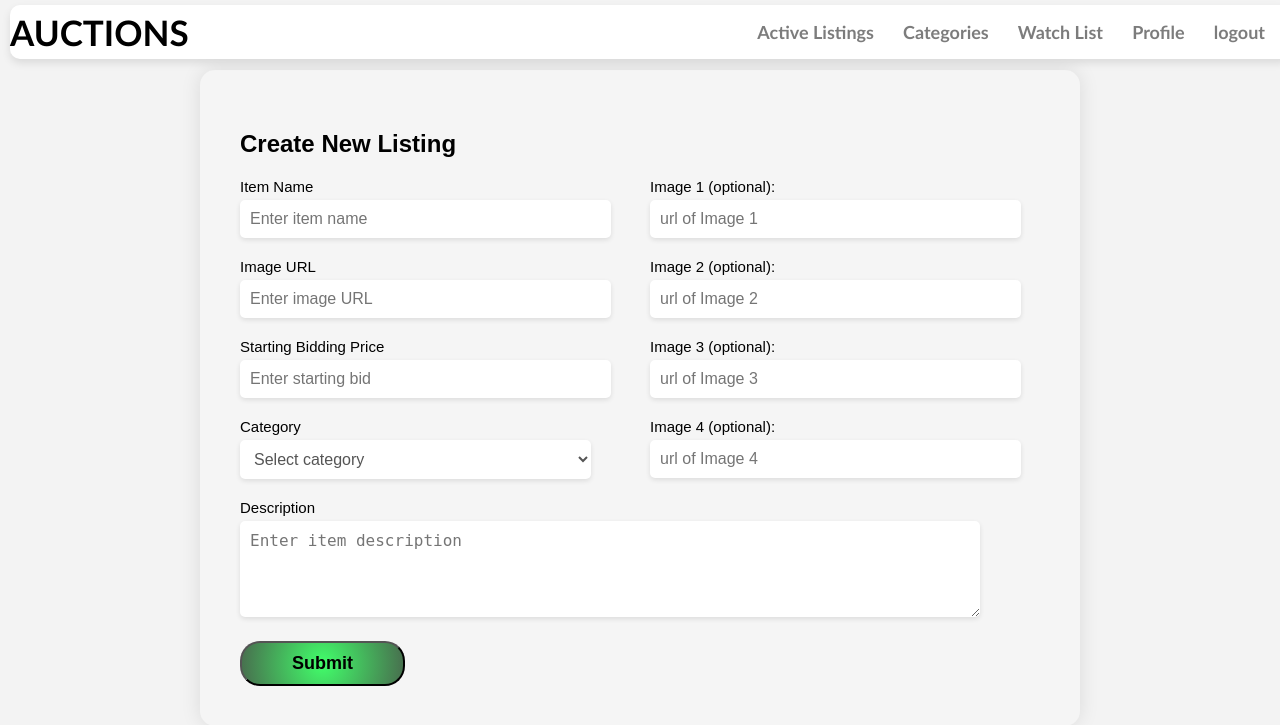
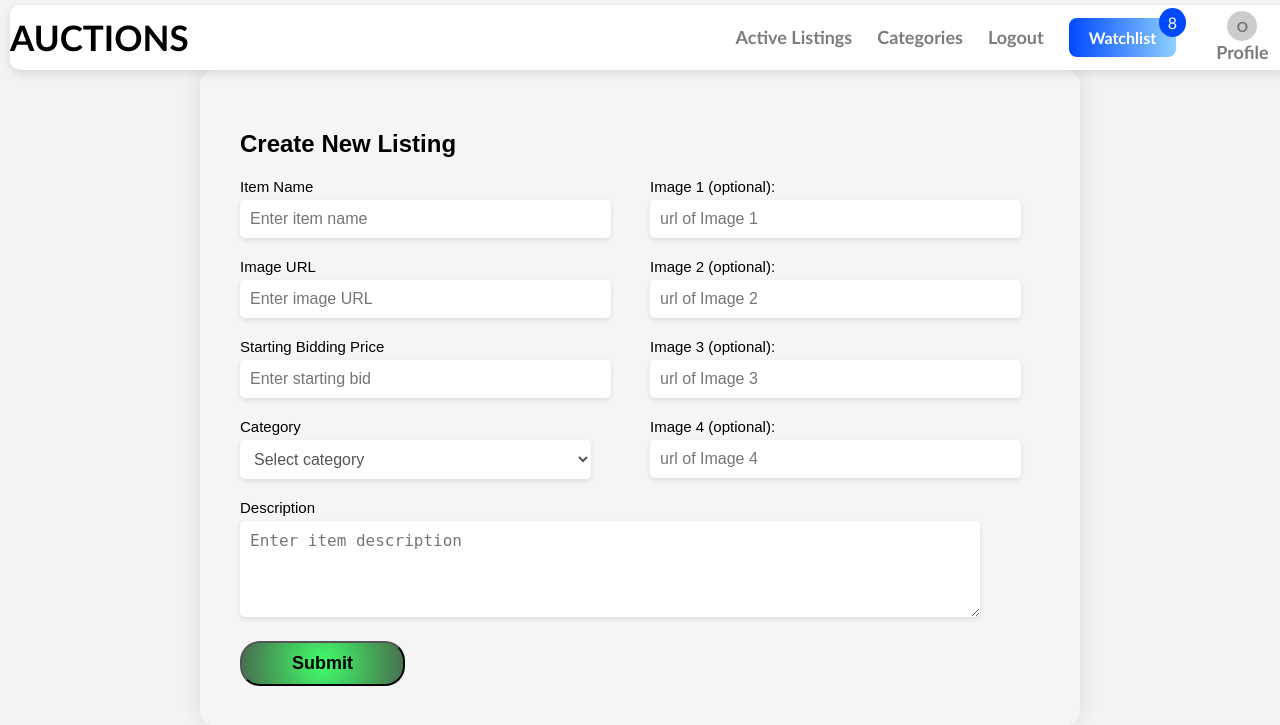
Before and after one commit to om762/Web-Learning, a Django app: page /create_listing in a window 1280 px wide. Shown: the top 725 px of the page. Run offline with Django 5.2, Linux system fonts and the light colour scheme; a user stored in the database is signed in; data comes from the database, SQL or seed files in the repository; both versions use the stored data as it was after the commit.

Commit message:
Profile icon and watchlist button added

```diff
--- a/Projects/commerce/auctions/static/auctions/styles.css
+++ b/Projects/commerce/auctions/static/auctions/styles.css
@@ -17,6 +17,7 @@ body {
     text-decoration: none;
 }
 
+/* Existing navbar styles */
 .navbar {
     position: fixed;
     top: 5px;
@@ -35,6 +36,13 @@ body {
     justify-content: space-between;
 }
 
+.navdiv ul {
+    margin: 0.4em;
+    display: flex;
+    align-items: center;
+
+}
+
 .logo a {
     font-size: 35px;
     font-weight: 600;
@@ -44,6 +52,7 @@ body {
 .nav-item {
     list-style: none;
     display: inline-block;
+    justify-content: center
 }
 
 .nav-item a {
@@ -72,6 +81,62 @@ body {
     font-size: 15px;
 }
 
+.wl-btn {
+    background: linear-gradient(to right, #0049ff, #8ed0ff);
+    color: white;
+    text-decoration: none;
+    margin-right: 40px;
+    padding: 10px 20px;
+    display: inline-block;
+    border-radius: 8px;
+    position: relative;
+    transition: background 0.9s ease; /* Add this line */
+}
+
+.wl-btn:hover {
+    background: linear-gradient(to right, #8ed0ff, #0049ff);
+}
+
+.wl-btn .badge {
+    position: absolute;
+    top: -10px;
+    right: -10px;
+    padding: 5px 9px;
+    border-radius: 50%;
+    background: #0049ff;
+}
+
+
+.profile-div {
+    margin-right: 15px;
+    display: inline-flex;
+    flex-direction: column;
+    align-items: center;
+    justify-content: center;
+}
+
+.profile-avatar {
+    width: 30px;
+    height: 30px;
+    border-radius: 50%;
+    display: flex;
+    justify-content: center;
+    align-items: center;
+    font-size: 14px;
+    color: #777;
+    background-color: #ccc;
+    border-radius: 50%;
+    /* margin-right: 10px; */
+}
+
+.profile-link {
+    position: absolute;
+    top: -100px;
+    color: #000;
+    display: contents;
+    background-color: red;
+    width: fit-content;
+}
 
 .head-div {
     width: fit-content;
@@ -105,6 +170,8 @@ body {
     font-weight: bold;
     justify-self: center;
 }
+
+
 
 .card {
     display: inline-block;
@@ -707,18 +774,15 @@ body {
     margin-bottom: 15px;
 }
 
-.comment-section .comment-avatar {
+.comment-avatar {
     width: 40px;
     height: 40px;
     border-radius: 50%;
-    background-color: #ddd;
     display: flex;
     justify-content: center;
     align-items: center;
     font-size: 15px;
     color: #777;
-    width: 40px;
-    height: 40px;
     background-color: #ccc;
     border-radius: 50%;
     margin-right: 10px;
@@ -802,4 +866,10 @@ body {
         flex-direction: column;
         justify-content: center;
     }
+    .navdiv {
+        flex-direction: column;
+    }
+    .nav-item {
+        display: inline-flex;
+    }
 }
--- a/Projects/commerce/auctions/templates/auctions/layout.html
+++ b/Projects/commerce/auctions/templates/auctions/layout.html
@@ -22,11 +22,21 @@
                     <a href="{% url 'categories' %}">Categories</a>
                 </li>
                 {% if user.is_authenticated %}
-                <li class="nav-item">
-                    <a href="{% url 'watchlist' %}">Watch List</a>
-                </li>
-                <li class="nav-item"><a href="{% url 'categories' %}">Profile</a></li>
-                <li class="nav-item"><a href="{% url 'logout' %}">logout</a></li>
+                <li class="nav-item"><a href="{% url 'logout' %}">Logout</a></li>
+                <!-- <li class="nav-item"> -->
+                    <a href="{% url 'watchlist' %}" class="wl-btn">
+                        <span><b>Watchlist</b></span>
+                        <span class="badge">8</span>
+                    </a>
+                <!-- </li> -->
+                    <li class="nav-item">
+                        <a href="#" class="profile-link">
+                            <div class="profile-div">
+                                <div class="profile-avatar"><span>{{ user.username|slice:":1"|upper}}</span></div>
+                                <span class="nav-item">Profile</span>
+                            </div>
+                        </a>
+                    </li>
                 {% else %}
                 <button class="nav-button">
                     <a href="{% url 'login' %}">Log In</a>
@@ -40,13 +50,4 @@
     </nav>
     <div class="content">{% block body %} {% endblock %}</div>
 </body>
-{% if focus_bid_form %}
-    <script>
-        // Scroll to the bid form anchor
-        document.getElementById('bid-form').scrollIntoView({ behavior: 'smooth' });
-
-        // Optionally set focus to the input field
-        document.getElementById('bidding_amount').focus();
-    </script>
-{% endif %}
 </html>
```
Also changed, not shown: Projects/commerce/db.sqlite3.
